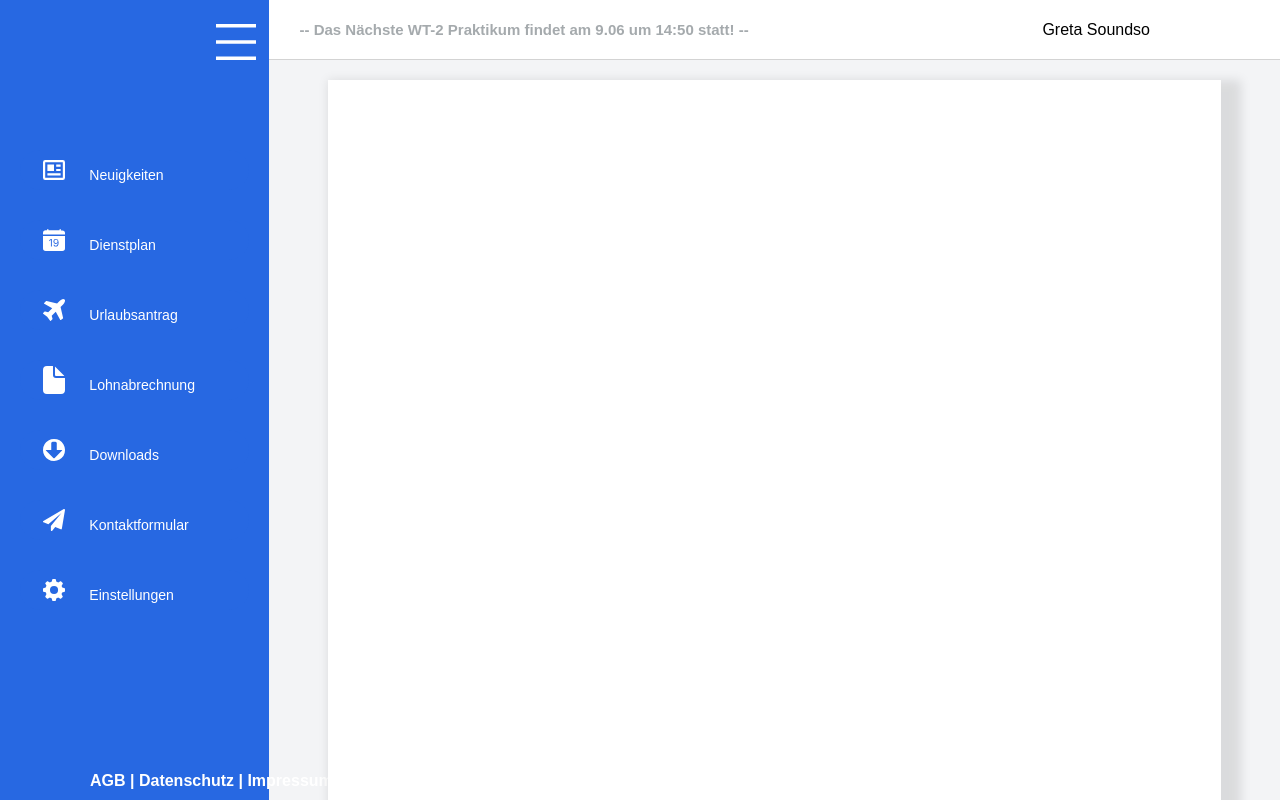
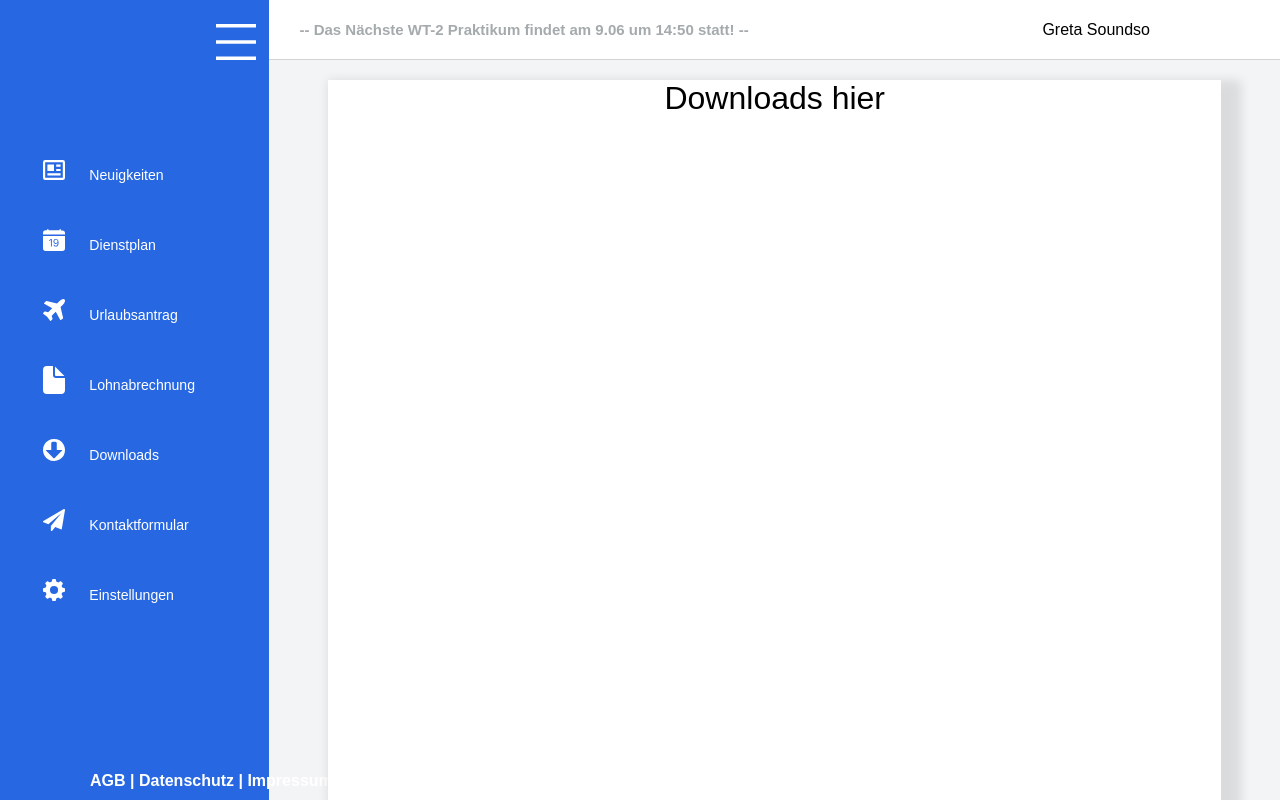
Before and after one commit to MertDurasi/Team-Supernerds, a React (Create React App) app: page /dashboard/Downloads in a window 1280 px wide. Built offline with nearby package versions, Linux system fonts and the light colour scheme; a web font is replaced by a local one.

Commit message:
Schrift Farbe fuer main_container auf Schwarz gesetzt - Denny

```diff
--- a/src/components/dashboard/features/Neuigkeiten.css
+++ b/src/components/dashboard/features/Neuigkeiten.css
@@ -12,12 +12,19 @@ main {
   background-color: white;
   width: 95%;
   position: relative;
-  margin:0 auto;
+  margin: 0 auto;
   height: 840px;
   box-shadow: 10px 10px 10px 10px rgba(0, 0, 0, 0.1);
 }
 
-h1 {
+.neuigkeiten-container > h1,
+h2,
+h3,
+h4,
+h5,
+h6,
+p {
+  color: black;
   text-align: center;
 }
 
@@ -26,6 +33,5 @@ h1 {
     grid-template-columns: 1fr;
     gap: 10px;
     margin-bottom: 0;
-
   }
 }
```
Lines whose indentation alone changed are shown as unchanged.
